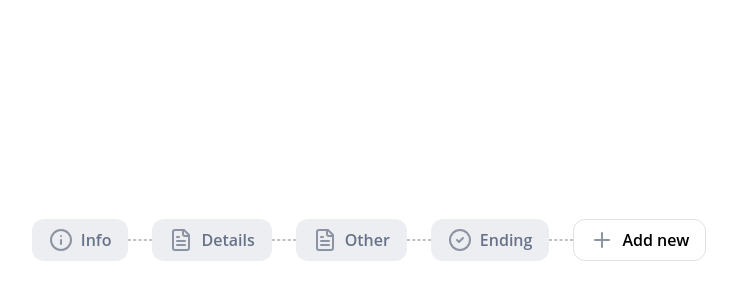
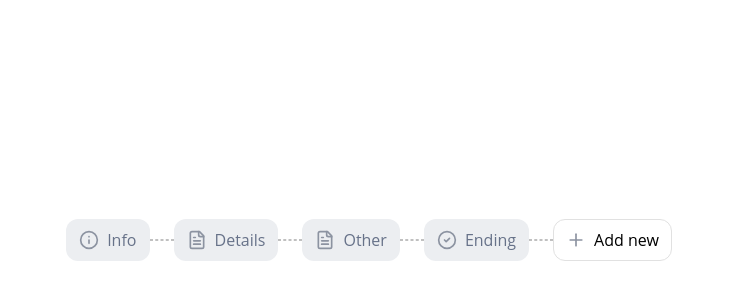
Before and after one commit to acdvs/react-page-selector, a Next.js app: page / in a window 1280 px wide. Shown: the part 160-460 px from the top of the page, without its empty margins (271-1008 px from the left). Built offline with nearby package versions, Linux system fonts and the light colour scheme.

Commit message:
Adjust button styles

```diff
--- a/src/components/button.tsx
+++ b/src/components/button.tsx
@@ -32,7 +32,7 @@ const icons: Record<PageType, LucideIcon> = {
 };
 
 const variants = cva(
-  'relative px-4 py-2 flex shrink-0 items-center gap-2 rounded-xl border-1 font-semibold cursor-pointer',
+  'relative px-3 py-2 flex shrink-0 items-center gap-2 rounded-xl border-1 cursor-pointer',
   {
     variants: {
       active: {
@@ -60,7 +60,12 @@ function Button({
 
   return (
     <button className={variants({ active })} onClick={onClick} {...props}>
-      <Icon className={tw(active && isToggle ? 'stroke-orange' : 'stroke-[#8c93a1]')} />
+      <Icon
+        className={tw(
+          active && isToggle ? 'stroke-orange' : 'stroke-[#8c93a1]',
+          'w-[20px]',
+        )}
+      />
       {label}
       {active && isToggle && <EllipsisVertical className="stroke-[#9da4b2]" />}
     </button>
```
